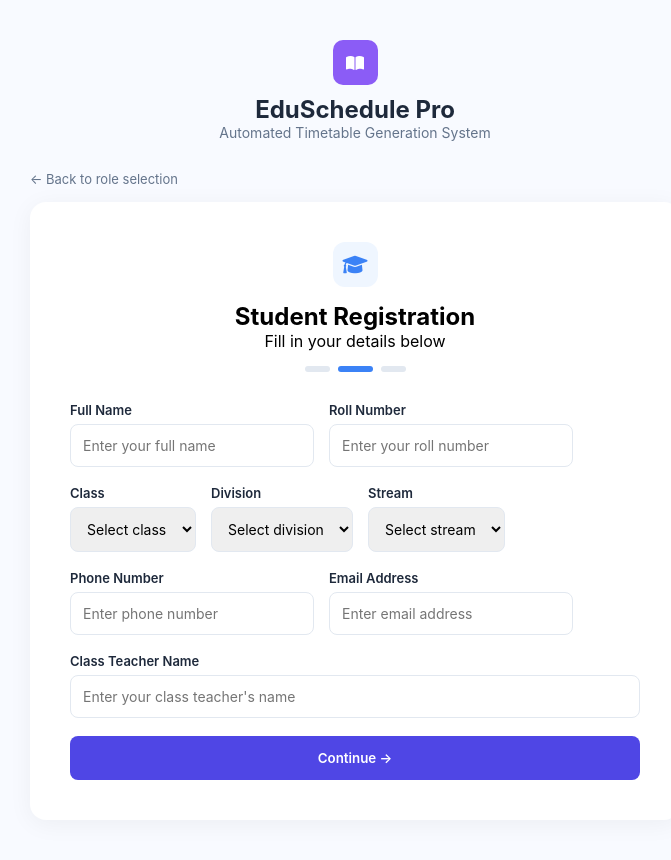
After one commit to chaubeyanjali/TechNinja-s, a Flask app: template templates/StudentRegistration1.html in a window 1280 px wide. The commit adds this page. Shown: the whole page, without its empty margins (285-956 px from the left). Run offline with Flask 3, Linux system fonts and the light colour scheme; the template is opened without the code that fills it, so the values that code supplies are empty.

Commit message:
Added Student Registration Form 1

```diff
--- a/app.py
+++ b/app.py
@@ -12,7 +12,7 @@ def home():
 @app.route("/student", methods=["GET", "POST"])
 def student():
     if request.method == "POST":
-        return render_template("student.html")
+        return render_template("StudentRegistration1.html")
     return redirect(url_for("home"))
 
 
--- /dev/null
+++ b/static/css/StudentRegistration1.css
@@ -0,0 +1,131 @@
+* {
+    margin: 0;
+    padding: 0;
+    box-sizing: border-box;
+    font-family: 'Inter', sans-serif;
+}
+body {
+    background-color: #f8faff;
+    display: flex; justify-content:
+    center; padding: 40px 20px;
+}
+.container {
+    width: 100%;
+    max-width: 650px;
+    text-align: center;
+}
+
+.logo-icon { background: #8b5cf6;
+    color: white;
+    width: 45px;
+    height: 45px;
+    border-radius: 10px;
+     display: flex;
+     align-items: center;
+     justify-content: center;
+     margin: 0 auto 10px;
+    }
+.logo-section h1 {
+    font-size: 24px;
+    color: #1e293b;
+}
+.subtitle {
+    font-size: 14px;
+    color: #64748b;
+    margin-bottom: 30px;
+}
+.back-link {
+    display: block;
+    text-align: left;
+    text-decoration: none;
+    color: #64748b;
+    font-size: 13px;
+    margin-bottom: 15px;
+}
+
+.registration-card {
+    background: white;
+    padding: 40px;
+    border-radius: 16px;
+    box-shadow: 0 4px 25px rgba(0,0,0,0.05);
+}
+.role-badge {
+    background: #eff6ff;
+    color: #3b82f6;
+    width: 45px;
+    height: 45px;
+    border-radius: 12px;
+    display: flex;
+    align-items: center;
+    justify-content: center;
+     margin: 0 auto 15px;
+     font-size: 20px;
+    }
+
+.step-container {
+    display: flex;
+    justify-content: center;
+    gap: 8px;
+    margin: 15px 0 30px;
+}
+.step {
+    width: 25px;
+    height: 6px;
+    background: #e2e8f0;
+    border-radius: 10px;
+    transition: 0.3s;
+}
+.step.active {
+    background: #3b82f6;
+    width: 35px;
+}
+
+.form-group {
+    text-align: left;
+    margin-bottom: 18px;
+}
+.form-group label {
+    display: block;
+    font-size: 13px;
+    font-weight: 600;
+    margin-bottom: 6px;
+    color: #1e293b;
+}
+input, select {
+    width: 100%;
+    padding: 12px;
+    border: 1px solid #e2e8f0;
+    border-radius: 8px;
+    font-size: 14px;
+    outline: none; }
+.form-row, .form-row-three {
+    display: flex;
+    gap: 15px;
+}
+
+.btn-primary {
+    width: 100%;
+    background: #4f46e5;
+    color: white;
+    padding: 14px;
+    border: none;
+    border-radius: 8px;
+    font-weight: 600;
+    cursor: pointer;
+    transition: 0.3s;
+}
+.btn-primary:hover {
+    background: #4338ca;
+}
+.btn-outline {
+    width: 100%;
+    background: white;
+    border: 1px solid #e2e8f0;
+    padding: 14px;
+    border-radius: 8px;
+    cursor: pointer;
+}
+
+@media (max-width: 500px) {
+    .form-row, .form-row-three { flex-direction: column; }
+}
--- /dev/null
+++ b/static/js/StudentRegistration1.js
@@ -0,0 +1,31 @@
+function nextSlide() {
+    // Hide Slide 1, Show Slide 2
+    document.getElementById('slide1').style.display = 'none';
+    document.getElementById('slide2').style.display = 'block';
+
+    // Update Text
+    document.getElementById('form-subtitle').innerText = 'Create your login credentials';
+
+    // Update Progress Dots
+    document.getElementById('step1-dot').classList.remove('active');
+    document.getElementById('step2-dot').classList.add('active');
+}
+
+function prevSlide() {
+    // Hide Slide 2, Show Slide 1
+    document.getElementById('slide2').style.display = 'none';
+    document.getElementById('slide1').style.display = 'block';
+
+    // Reset Text
+    document.getElementById('form-subtitle').innerText = 'Fill in your details below';
+
+    // Update Progress Dots
+    document.getElementById('step2-dot').classList.remove('active');
+    document.getElementById('step1-dot').classList.add('active');
+}
+
+// Form Submission handling
+document.getElementById('multiStepForm').addEventListener('submit', function(e) {
+    e.preventDefault();
+    alert("Account created successfully!");
+});
--- /dev/null
+++ b/templates/StudentRegistration1.html
@@ -0,0 +1,99 @@
+<!DOCTYPE html>
+<html lang="en">
+<head>
+    <meta charset="UTF-8">
+    <meta name="viewport" content="width=device-width, initial-scale=1.0">
+    <title>Student Registration - EduSchedule Pro</title>
+    <link rel="stylesheet" href="/static/css/StudentRegistration1.css">
+    <link rel="stylesheet" href="https://cdnjs.cloudflare.com/ajax/libs/font-awesome/6.0.0/css/all.min.css">
+</head>
+<body>
+
+    <div class="container">
+        <header class="logo-section">
+            <div class="logo-icon"><i class="fas fa-book-open"></i></div>
+            <h1>EduSchedule Pro</h1>
+            <p class="subtitle">Automated Timetable Generation System</p>
+        </header>
+
+        <a href="student.html" class="back-link">← Back to role selection</a>
+
+        <main class="registration-card">
+            <div class="role-badge"><i class="fas fa-graduation-cap"></i></div>
+            <h2 id="form-title">Student Registration</h2>
+            <p id="form-subtitle" class="instruction">Fill in your details below</p>
+
+            <div class="step-container">
+                <div class="step" id="step1-dot"></div>
+                <div class="step active" id="step2-dot"></div>
+                <div class="step" id="step3-dot"></div>
+            </div>
+
+            <form id="multiStepForm">
+                <div id="slide1">
+                    <div class="form-row">
+                        <div class="form-group">
+                            <label>Full Name</label>
+                            <input type="text" placeholder="Enter your full name">
+                        </div>
+                        <div class="form-group">
+                            <label>Roll Number</label>
+                            <input type="text" placeholder="Enter your roll number">
+                        </div>
+                    </div>
+                    <div class="form-row-three">
+                        <div class="form-group">
+                            <label>Class</label>
+                            <select><option>Select class</option></select>
+                        </div>
+                        <div class="form-group">
+                            <label>Division</label>
+                            <select><option>Select division</option></select>
+                        </div>
+                        <div class="form-group">
+                            <label>Stream</label>
+                            <select><option>Select stream</option></select>
+                        </div>
+                    </div>
+                    <div class="form-row">
+                        <div class="form-group">
+                            <label>Phone Number</label>
+                            <input type="text" placeholder="Enter phone number">
+                        </div>
+                        <div class="form-group">
+                            <label>Email Address</label>
+                            <input type="email" placeholder="Enter email address">
+                        </div>
+                    </div>
+                    <div class="form-group">
+                        <label>Class Teacher Name</label>
+                        <input type="text" placeholder="Enter your class teacher's name">
+                    </div>
+                    <button type="button" class="btn-primary" onclick="nextSlide()">Continue →</button>
+                </div>
+
+                <div id="slide2" style="display: none;">
+                    <div class="form-group">
+                        <label>User ID</label>
+                        <input type="text" placeholder="Choose a unique user ID">
+                    </div>
+                    <div class="form-group">
+                        <label>Password</label>
+                        <input type="password" placeholder="Create a strong password">
+                    </div>
+                    <div class="form-group">
+                        <label>Confirm Password</label>
+                        <input type="password" placeholder="Confirm your password">
+                    </div>
+                    <div class="form-row">
+                        <button type="button" class="btn-outline" onclick="prevSlide()">Back</button>
+                        <button type="submit" class="btn-primary">Create Account</button>
+                    </div>
+                </div>
+            </form>
+        </main>
+    </div>
+
+    <script src="/static/js/StudentRegistration1.js"></script>
+</body>
+</html>
--- a/templates/index.html
+++ b/templates/index.html
@@ -4,7 +4,7 @@
     <meta charset="UTF-8">
     <meta name="viewport" content="width=device-width, initial-scale=1.0">
     <title>EduSchedule Pro</title>
-    <link rel="stylesheet" href="style.css">
+    <link rel="stylesheet" href="/static/css/style.css">
     <link rel="stylesheet" href="https://cdnjs.cloudflare.com/ajax/libs/font-awesome/6.0.0/css/all.min.css">
 </head>
 <body>
@@ -59,6 +59,6 @@
         </footer>
     </div>
 
-    <script src="script.js"></script>
+    <script src="/static/js/script.js"></script>
 </body>
 </html>
```
